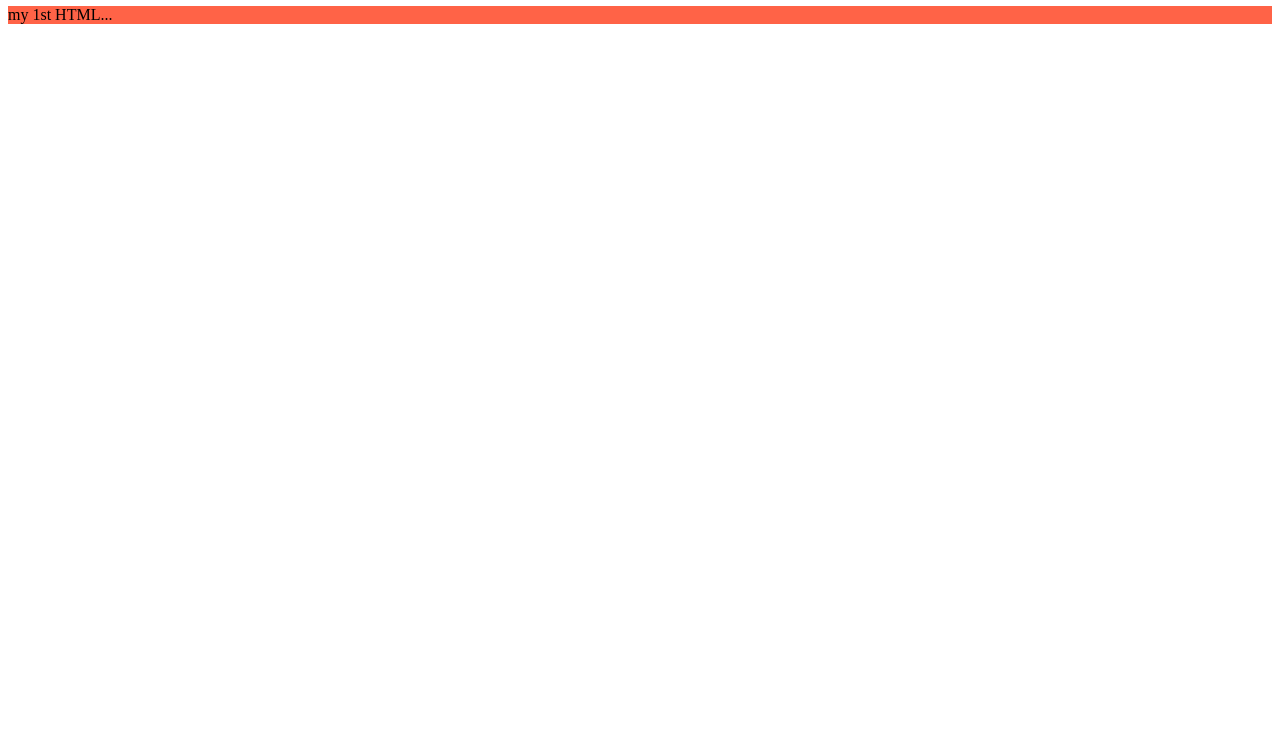
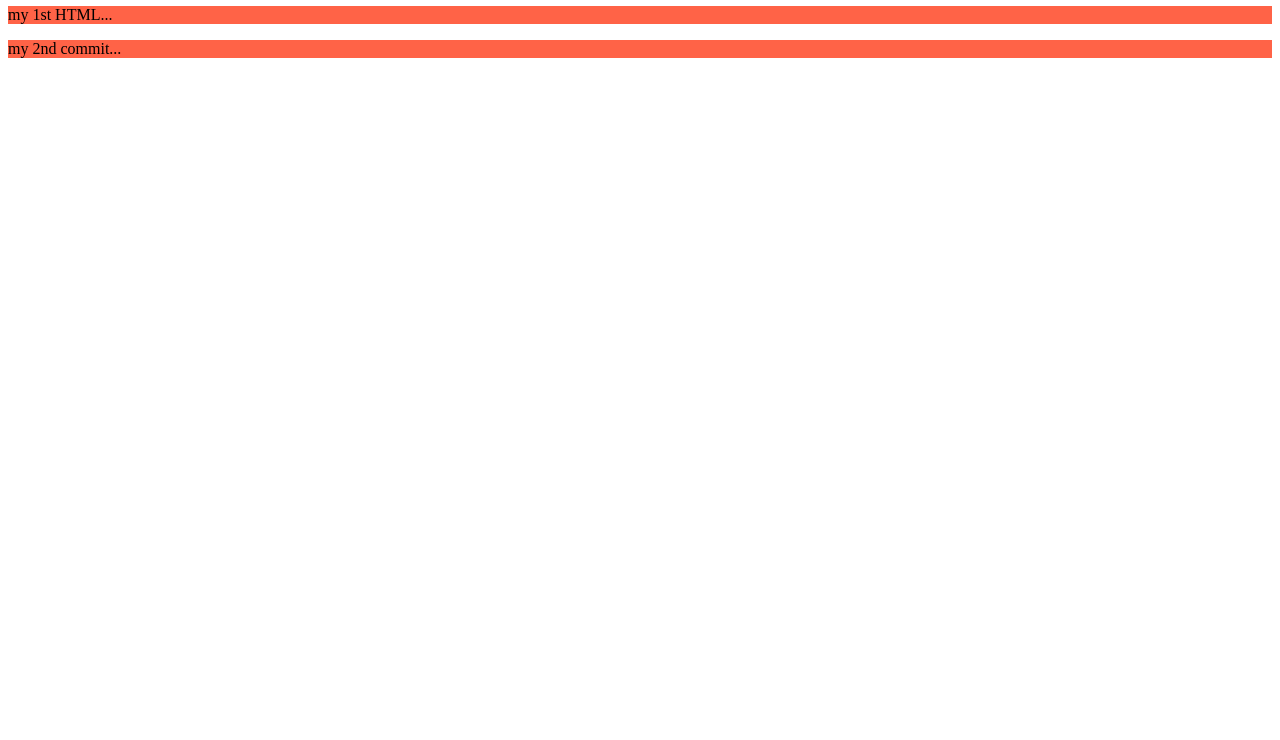
Before and after one commit to mrunalwagh/Git-Project, a plain HTML site: page INDEX.html in a window 1280 px wide. Shown: the part 60-800 px from the top of the page. Drawn offline with Linux system fonts and the light colour scheme.

Commit message:
my second commit

```diff
--- a/INDEX.html
+++ b/INDEX.html
@@ -1,2 +1,3 @@
 <h1 style="background-color:DodgerBlue;">Hello World</h1>
 <p style="background-color:Tomato;">my 1st HTML...</p>
+<p style="background-color:Tomato;">my 2nd commit...</p>
```
